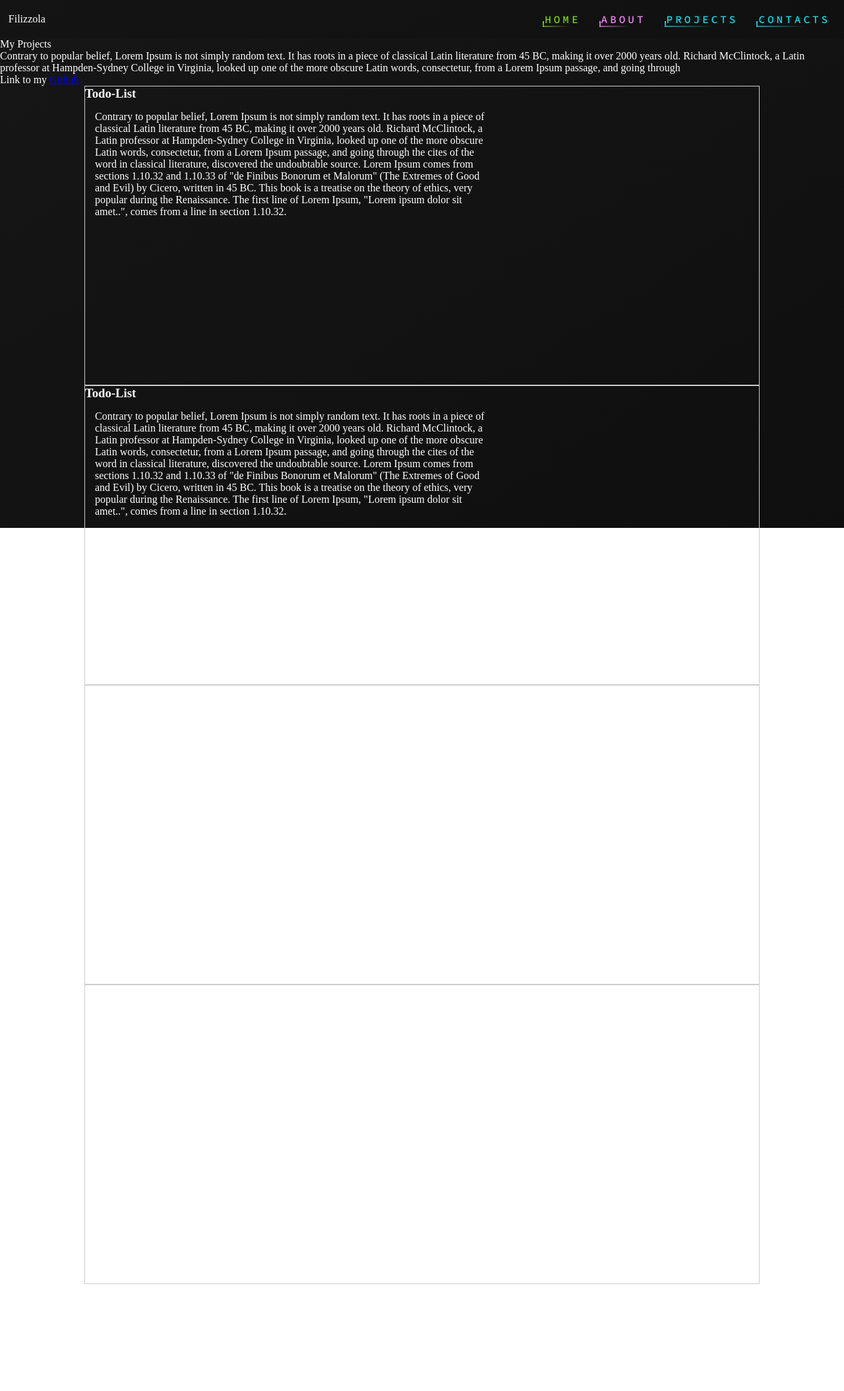
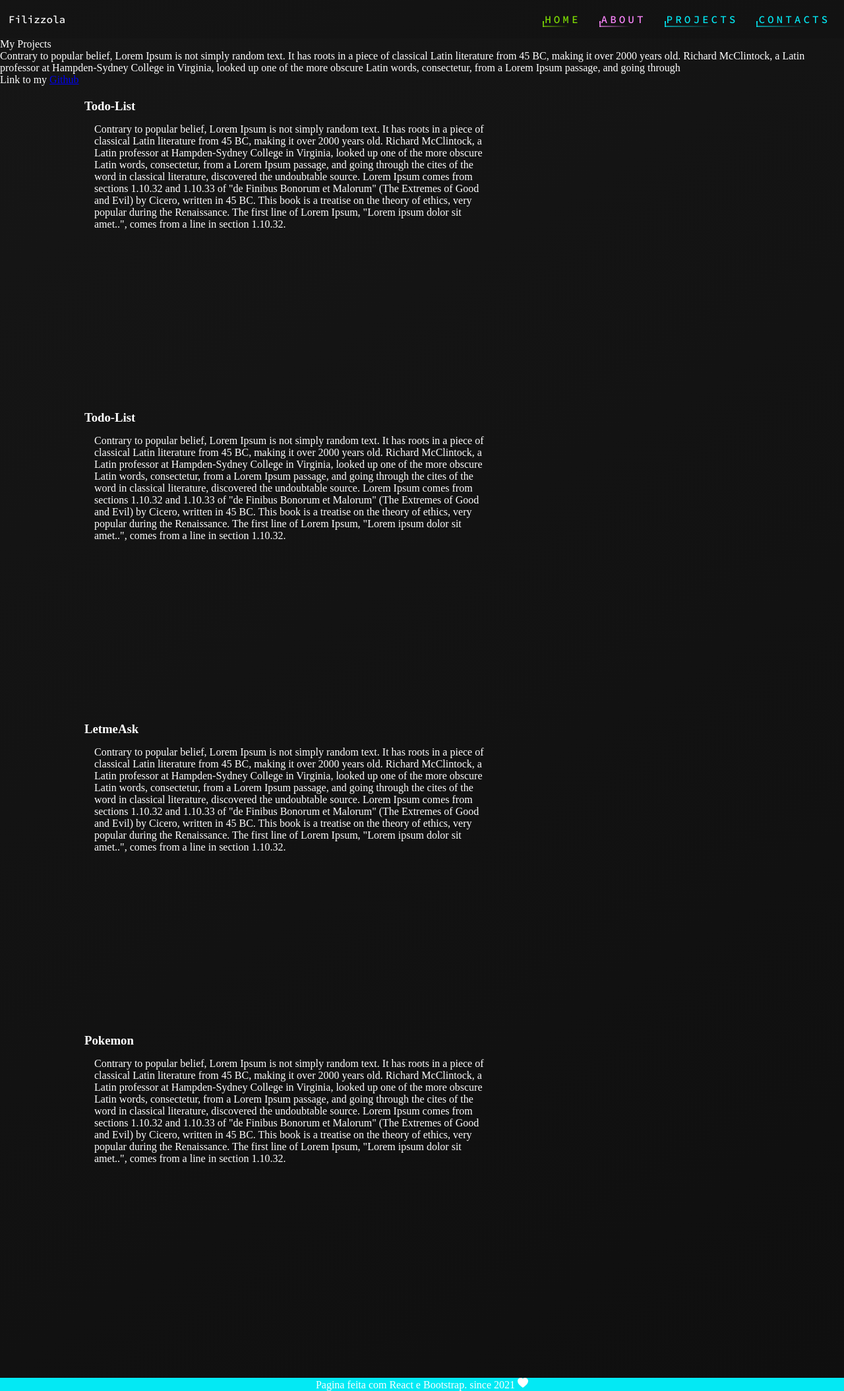
Before and after one commit to juliofilizzola/juliofilizzola-portfolio, a React (Create React App) app: page /projects in a window 1280 px wide. Shown: the whole page at 66% size. Before the commit the page ends 2016 px from the top, so only its background shows below. Built offline with nearby package versions, Linux system fonts and the light colour scheme.

Commit message:
estilizando footer e corringindo background

```diff
--- a/src/app.scss
+++ b/src/app.scss
@@ -10,5 +10,5 @@ body {
   background: linear-gradient(148deg, rgba(22,22,22,1) 0%, rgba(15,15,15,1) 100%);
   background-size: cover;
   background-repeat: no-repeat;
-  height: 100vh;
+  height: 100%;
 }
--- a/src/components/footer.scss
+++ b/src/components/footer.scss
@@ -1,6 +1,7 @@
 footer {
   bottom: 0;
-  width: 100vw;
+  width: 100%;
+  background-color: #03e9f4;
   color: white;
   margin: 0 auto;
   text-align: center;
--- a/src/components/header.scss
+++ b/src/components/header.scss
@@ -1,5 +1,6 @@
 header {
-  width: 100vw;
+  width: 100%;
+	font-family: 'Source Code Pro', sans-serif;
   margin-top: 0;
   padding: 0.8em;
   display: flex;
@@ -14,7 +15,7 @@ header {
   display: flex;
   gap: 20px;
   align-self: center;
-	font-family: 'Source Code Pro', sans-serif;
+	// font-family: 'Source Code Pro', sans-serif;
 
   a {
     position: relative;
--- a/src/pages/projects.scss
+++ b/src/pages/projects.scss
@@ -1,19 +1,18 @@
 .project-container {
-  height: 100%;
 
   display: flex;
   flex-direction: column;
   align-items: center;
 
    .Project {
-      margin: 0 auto;
-      border: 1px solid #ccc;
+      margin: 20px auto;
       width: 80%;
+
       > div {
         padding: 15px;
         display: flex;
-        transition: 10s;
         .img-projects {
+          transition: 1s;
           opacity: 0%;
           width: 400px;
           height: 400px;
```
